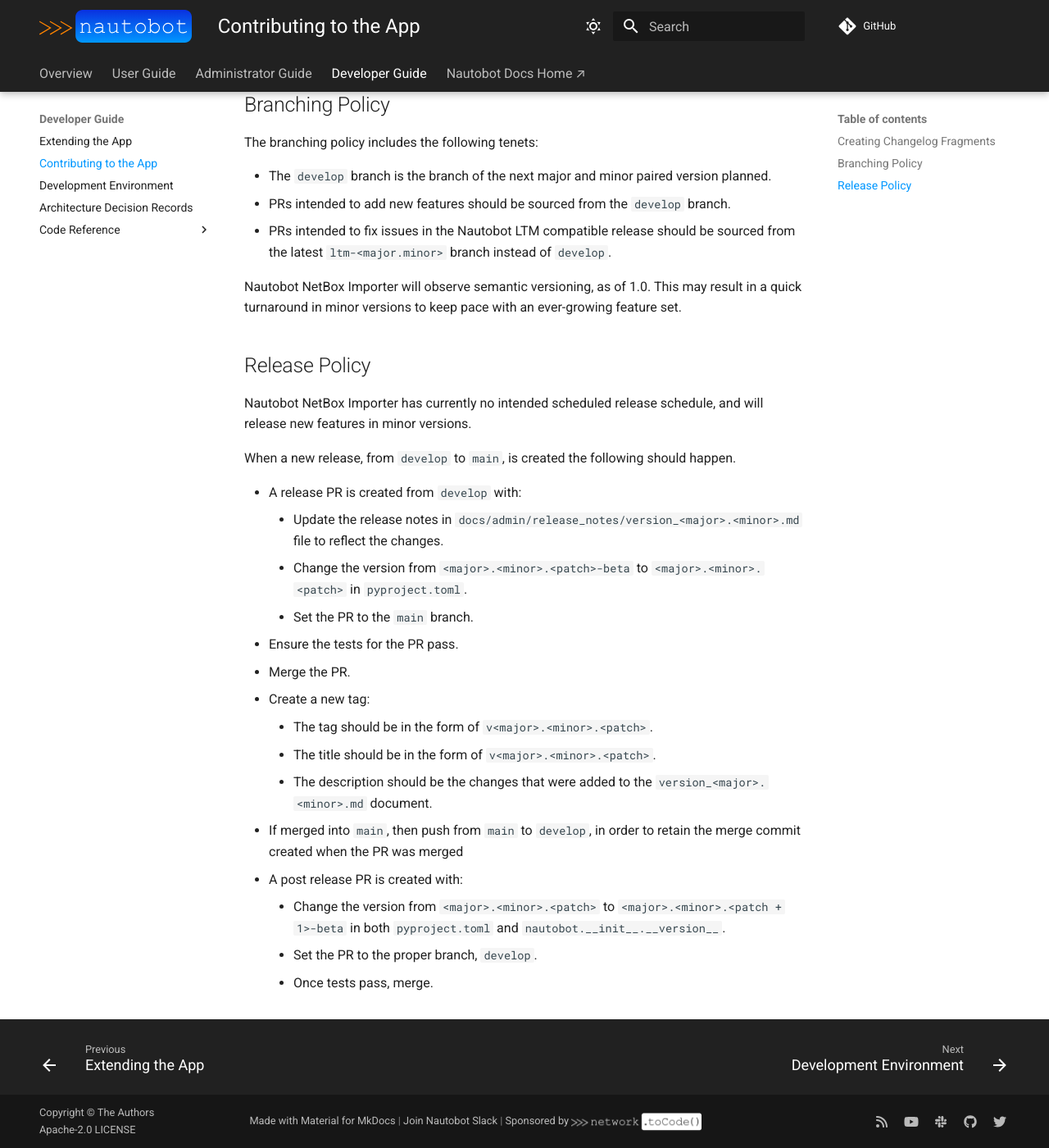
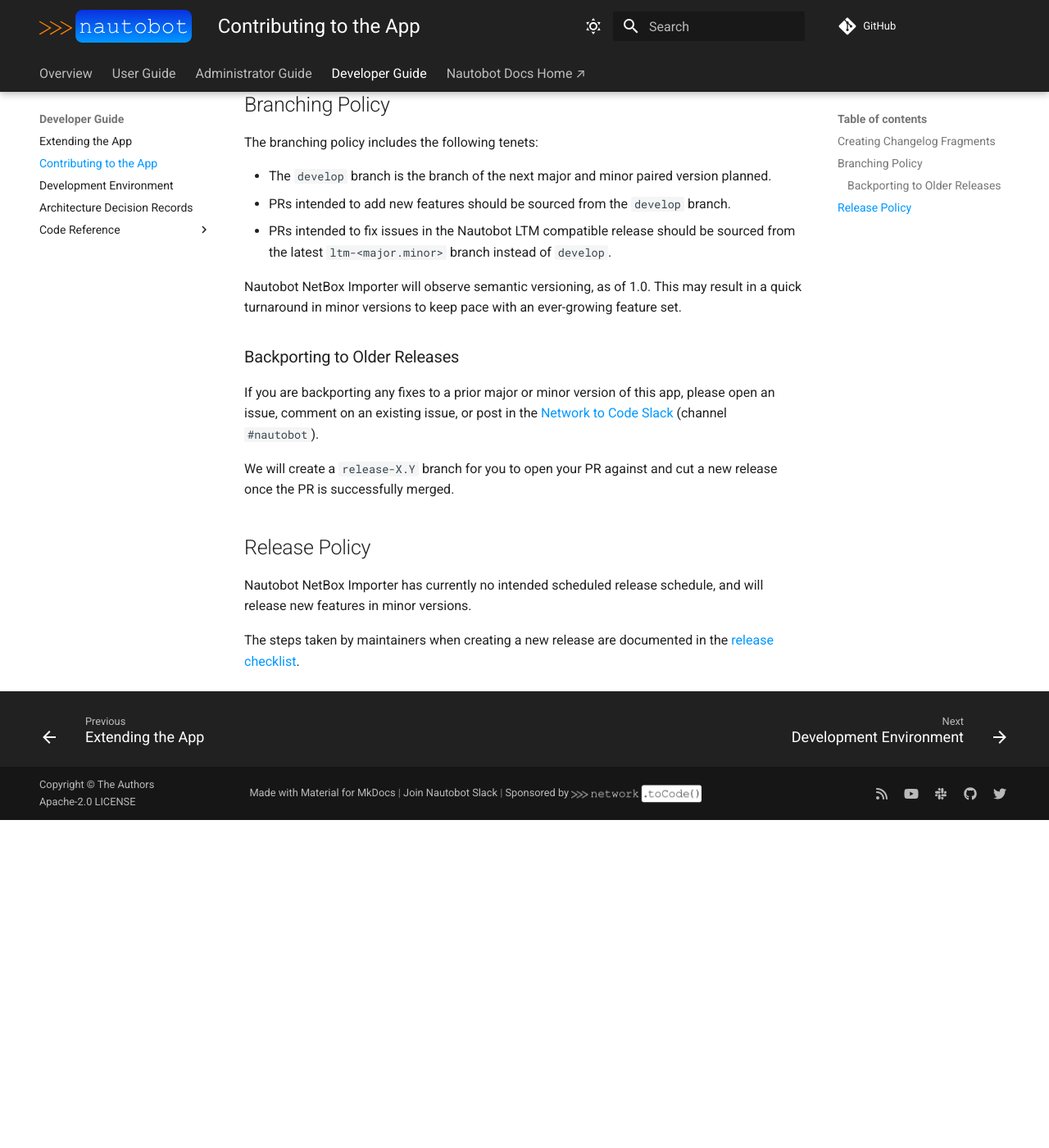
Before and after one commit to nautobot/nautobot-app-netbox-importer, an MkDocs documentation site: the page built from docs/dev/contributing.md, in a window 1280 px wide and 1400 px high, scrolled down 1383 px. Shown: the whole window at 82% size. Built offline with MkDocs 1.6.1 and Material for MkDocs 9.7.7, drawn with Linux system fonts in a browser that asks for light colours; comment, search, counter and statistics services are not loaded; after the commit the page ends 2383 px from its top, so only the background shows below that.

```diff
--- a/.bandit.yml
+++ /dev/null
@@ -1,6 +0,0 @@
----
-skips: []
-# No need to check for security issues in the test scripts!
-exclude_dirs:
-  - "./tests/"
-  - "./.venv/"
--- a/docs/dev/contributing.md
+++ b/docs/dev/contributing.md
@@ -49,24 +49,14 @@ The branching policy includes the following tenets:
 
 Nautobot NetBox Importer will observe semantic versioning, as of 1.0. This may result in a quick turnaround in minor versions to keep pace with an ever-growing feature set.
 
+### Backporting to Older Releases
+
+If you are backporting any fixes to a prior major or minor version of this app, please open an issue, comment on an existing issue, or post in the [Network to Code Slack](https://networktocode.slack.com/) (channel `#nautobot`).
+
+We will create a `release-X.Y` branch for you to open your PR against and cut a new release once the PR is successfully merged.
+
 ## Release Policy
 
 Nautobot NetBox Importer has currently no intended scheduled release schedule, and will release new features in minor versions.
 
-When a new release, from `develop` to `main`, is created the following should happen.
-
-- A release PR is created from `develop` with:
-    - Update the release notes in `docs/admin/release_notes/version_<major>.<minor>.md` file to reflect the changes.
-    - Change the version from `<major>.<minor>.<patch>-beta` to `<major>.<minor>.<patch>` in `pyproject.toml`.
-    - Set the PR to the `main` branch.
-- Ensure the tests for the PR pass.
-- Merge the PR.
-- Create a new tag:
-    - The tag should be in the form of `v<major>.<minor>.<patch>`.
-    - The title should be in the form of `v<major>.<minor>.<patch>`.
-    - The description should be the changes that were added to the `version_<major>.<minor>.md` document.
-- If merged into `main`, then push from `main` to `develop`, in order to retain the merge commit created when the PR was merged
-- A post release PR is created with:
-    - Change the version from `<major>.<minor>.<patch>` to `<major>.<minor>.<patch + 1>-beta` in both `pyproject.toml` and `nautobot.__init__.__version__`.
-    - Set the PR to the proper branch, `develop`.
-    - Once tests pass, merge.
+The steps taken by maintainers when creating a new release are documented in the [release checklist](./release_checklist.md).
--- a/nautobot_netbox_importer/__init__.py
+++ b/nautobot_netbox_importer/__init__.py
@@ -22,6 +22,7 @@ class NautobotNetboxImporterConfig(NautobotAppConfig):
     max_version = "2.9999"
     default_settings = {}
     caching_config = {}
+    docs_view_name = "plugins:nautobot_netbox_importer:docs"
 
 
 config = NautobotNetboxImporterConfig  # pylint:disable=invalid-name
--- a/pyproject.toml
+++ b/pyproject.toml
@@ -33,7 +33,6 @@ python = ">=3.8,<3.13"
 nautobot = "^2.0.6"
 
 [tool.poetry.group.dev.dependencies]
-bandit = "*"
 coverage = "*"
 django-debug-toolbar = "*"
 invoke = "*"
@@ -97,7 +96,6 @@ target-version = "py38"
 select = [
     "D",  # pydocstyle
     "F", "E", "W",  # flake8
-    "PL", # pylint
     "S",  # bandit
     "I",  # isort
 ]
```
Also changed, not shown: other parts of docs/dev/contributing.md (+1 -1 lines), README.md (+1 -1 lines), docs/dev/arch_decision.md (+1 -1 lines), docs/dev/dev_environment.md (+0 -2 lines), docs/dev/release_checklist.md (added, +214 -0 lines), tasks.py (+49 -18 lines), .cookiecutter.json, 5 other files.
